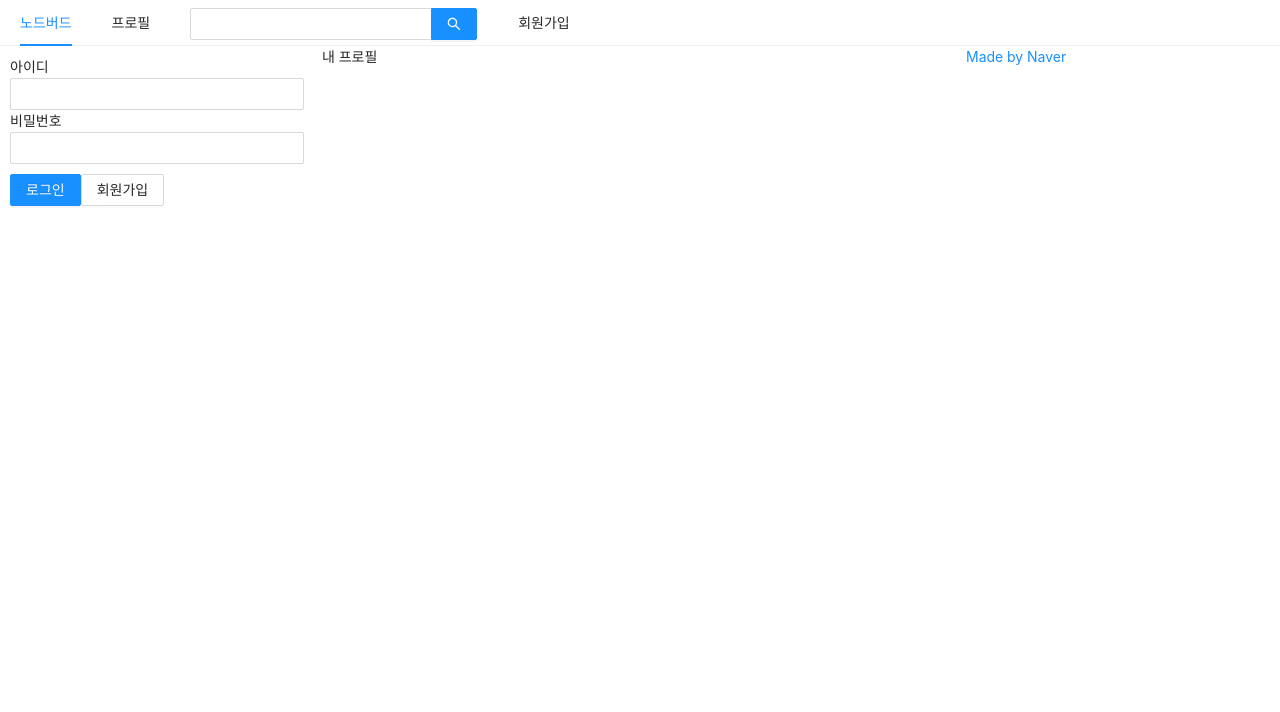
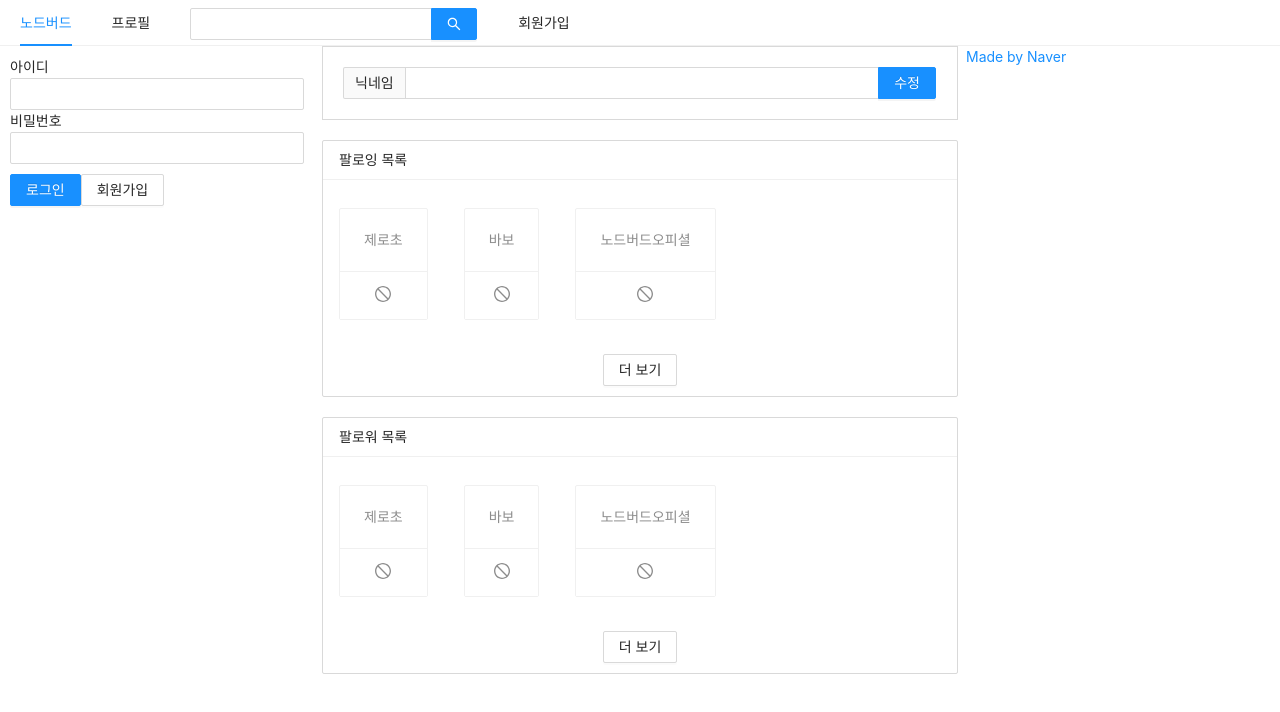
Before and after one commit to qnrjs42/React-NodeBird-Re, a Next.js app in the folder front/: page /profile in a window 1280 px wide. Shown: the top 712 px of the page. Built offline with nearby package versions, Linux system fonts and the light colour scheme.

Commit message:
ch2-7 // 프로필 페이지 만들기

```diff
--- /dev/null
+++ b/front/components/FollowList.js
@@ -0,0 +1,38 @@
+import React from "react";
+import { Card, List, Button } from "antd";
+import { StopOutlined } from "@ant-design/icons";
+import PropTypes from "prop-types";
+
+const FollowList = ({ header, data }) => {
+  return (
+    <>
+      <List
+        style={{ marginBottom: 20 }}
+        grid={{ gutter: 4, xs: 2, md: 3 }}
+        size="small"
+        header={<div>{header}</div>}
+        loadMore={
+          <div style={{ textAlign: "center", margin: "10px 0" }}>
+            <Button>더 보기</Button>
+          </div>
+        }
+        bordered
+        dataSource={data}
+        renderItem={(item) => (
+          <List.Item style={{ marginTop: 20 }}>
+            <Card actions={[<StopOutlined key="stop" />]}>
+              <Card.Meta description={item.nickname} />
+            </Card>
+          </List.Item>
+        )}
+      />
+    </>
+  );
+};
+
+FollowList.propTypes = {
+  header: PropTypes.string.isRequired,
+  data: PropTypes.array.isRequired,
+};
+
+export default FollowList;
--- a/front/components/LoginForm.js
+++ b/front/components/LoginForm.js
@@ -48,7 +48,7 @@
           />
         </div>
         <ButtonWrapper>
-          <Button type="primary" htmlType="submit" lading={false}>
+          <Button type="primary" htmlType="submit" loading={false}>
             로그인
           </Button>
           <Link href="/signup">
--- /dev/null
+++ b/front/components/NicknameEditForm.js
@@ -0,0 +1,23 @@
+import React, { useMemo } from "react";
+import { Form, Input } from "antd";
+
+const NicknameEditForm = () => {
+  const style = useMemo(
+    () => ({
+      marginBottom: "20px",
+      border: "1px solid #d9d9d9",
+      padding: "20px",
+    }),
+    []
+  );
+
+  return (
+    <>
+      <Form style={style}>
+        <Input.Search addonBefore="닉네임" enterButton="수정" />
+      </Form>
+    </>
+  );
+};
+
+export default NicknameEditForm;
--- a/front/pages/profile.js
+++ b/front/pages/profile.js
@@ -1,14 +1,31 @@
 import React from "react";
 import Head from "next/head";
 import AppLayout from "../components/AppLayout";
+import NicknameEditForm from "../components/NicknameEditForm";
+import FollowList from "../components/FollowList";
 
 const Profile = () => {
+  const followerList = [
+    { nickname: "제로초" },
+    { nickname: "바보" },
+    { nickname: "노드버드오피셜" },
+  ];
+  const followingList = [
+    { nickname: "제로초" },
+    { nickname: "바보" },
+    { nickname: "노드버드오피셜" },
+  ];
+
   return (
     <>
       <Head>
         <title>내 프로필 | NodeBird</title>
       </Head>
-      <AppLayout>내 프로필</AppLayout>
+      <AppLayout>
+        <NicknameEditForm />
+        <FollowList header="팔로잉 목록" data={followingList} />
+        <FollowList header="팔로워 목록" data={followerList} />
+      </AppLayout>
     </>
   );
 };
```
